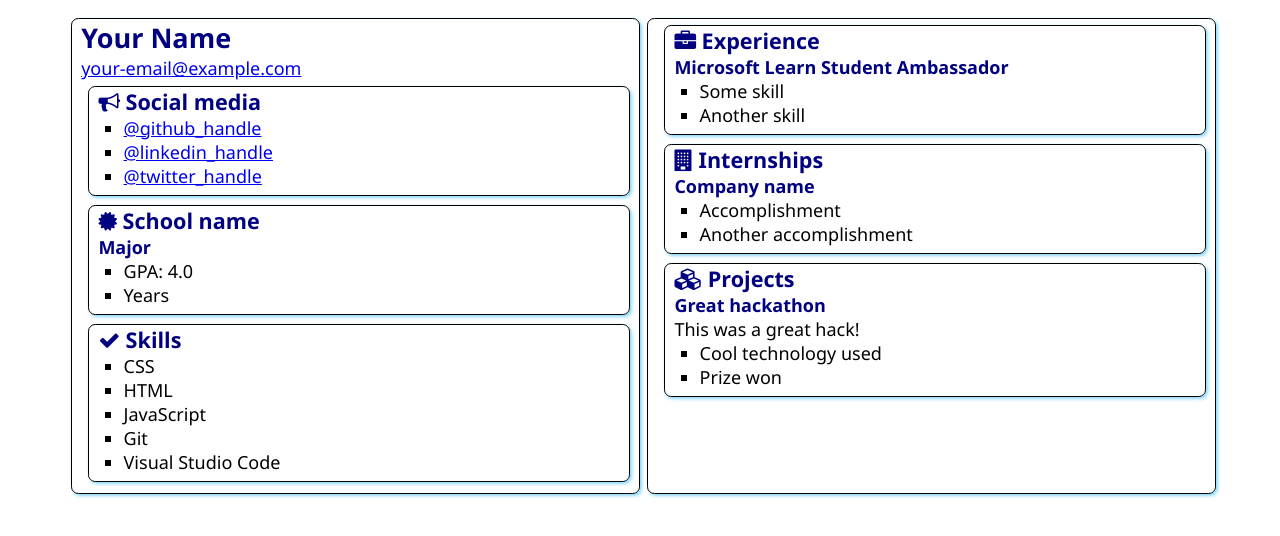
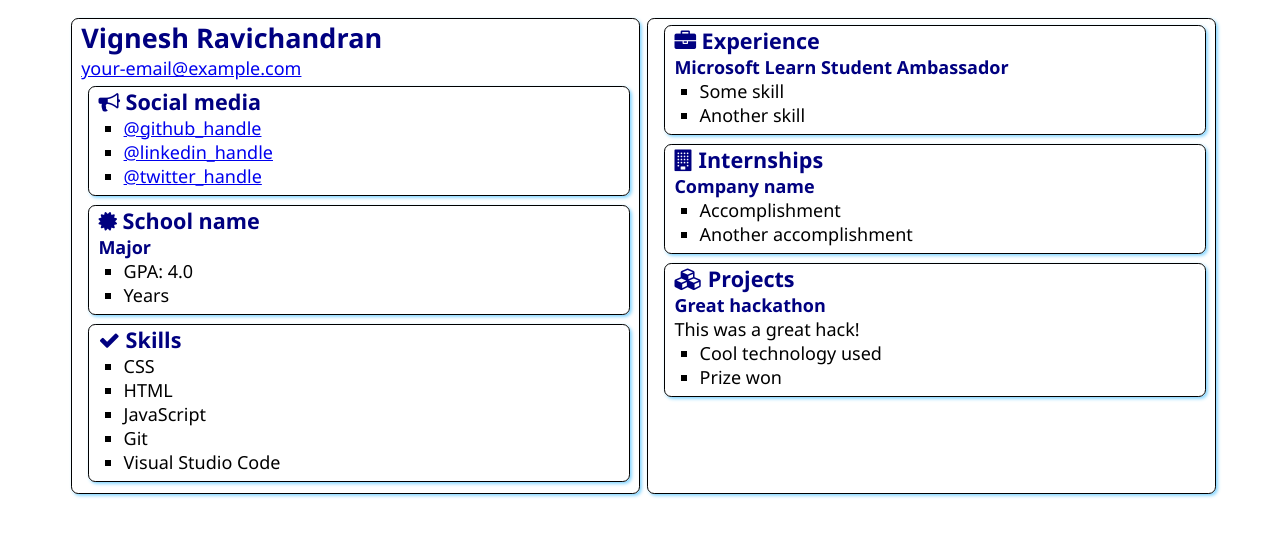
Before and after one commit to vigneshrml/SATechnicalOnboarding, a plain HTML site: page src/index.html in a window 1280 px wide. Drawn offline with Linux system fonts and the light colour scheme.

Commit message:
Update index.html
Added My Name

```diff
--- a/src/index.html
+++ b/src/index.html
@@ -12,7 +12,7 @@
 <body>
     <main>
         <article class="box">
-            <h1>Your Name</h1>
+            <h1>Vignesh Ravichandran</h1>
             <div><a href="mailto:your.email@example.com">your-email@example.com</a></div>
 
             <section class="box">
```
